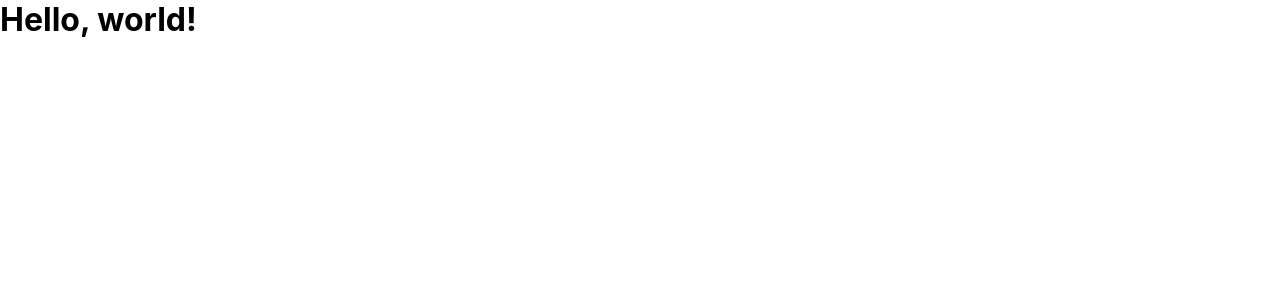
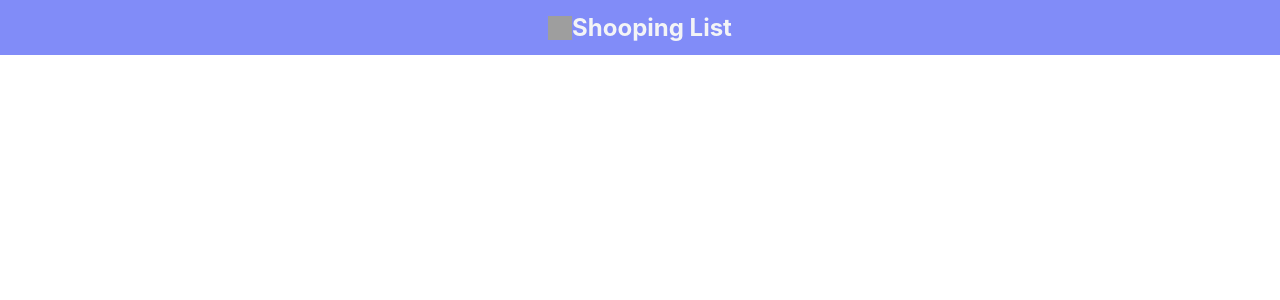
Before and after one commit to MRSA-ID/counter-starter-react, a React (Create React App) app: page / in a window 1280 px wide. Shown: the top 300 px of the page. Built offline with nearby package versions, Linux system fonts and the light colour scheme; grey boxes are pictures that could not be loaded.

Commit message:
update: app

```diff
--- /dev/null
+++ b/src/App.css
@@ -0,0 +1,20 @@
+.nav{
+  display: flex;
+  justify-content: center;
+  align-items: center;
+  text-align: center;
+  background-color: var(--main-background-color);
+  padding: 0 16px;
+  height: 55px;
+}
+
+.nav-icon {
+  height: 24px;
+  width: 24px;
+}
+
+.nav-title {
+  color: var(--secondary-font-color);
+  font-size: 24px;
+  font-weight: bold;
+}
--- a/src/App.js
+++ b/src/App.js
@@ -1,8 +1,14 @@
+import { useState } from 'react';
+import './App.css'
+import ShopingIcon from './assets/shopping-icon.svg'
 function App() {
   return (
-    <div>
-      <h1>Hello, world!</h1>
-    </div>
+    <>
+      <nav className="nav">
+        <img src={ShopingIcon} alt="shopping_icon" className="nav-icon" />
+        <h1 className="nav-title">Shooping List</h1>
+      </nav>
+    </>
   );
 }
 
```
